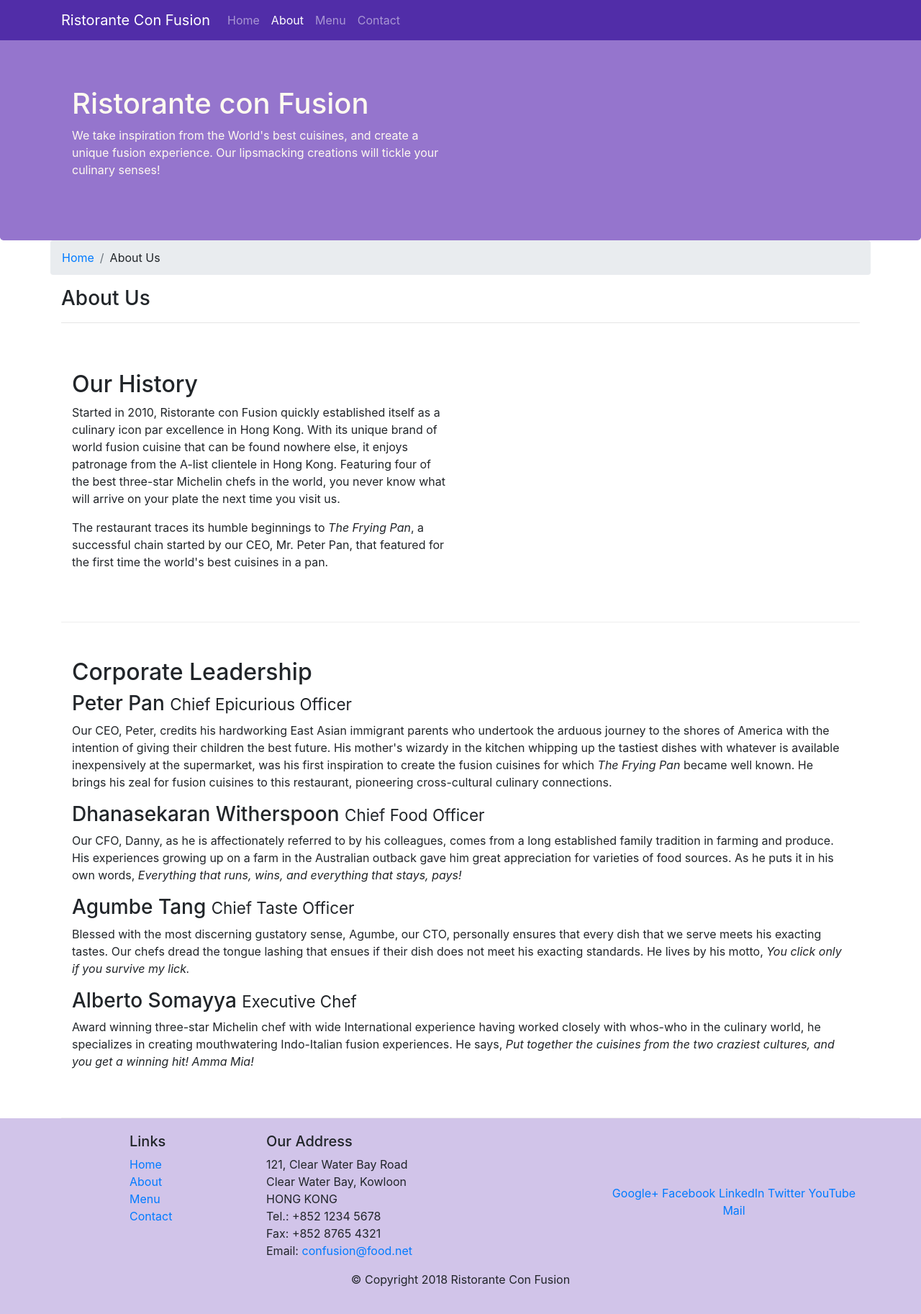
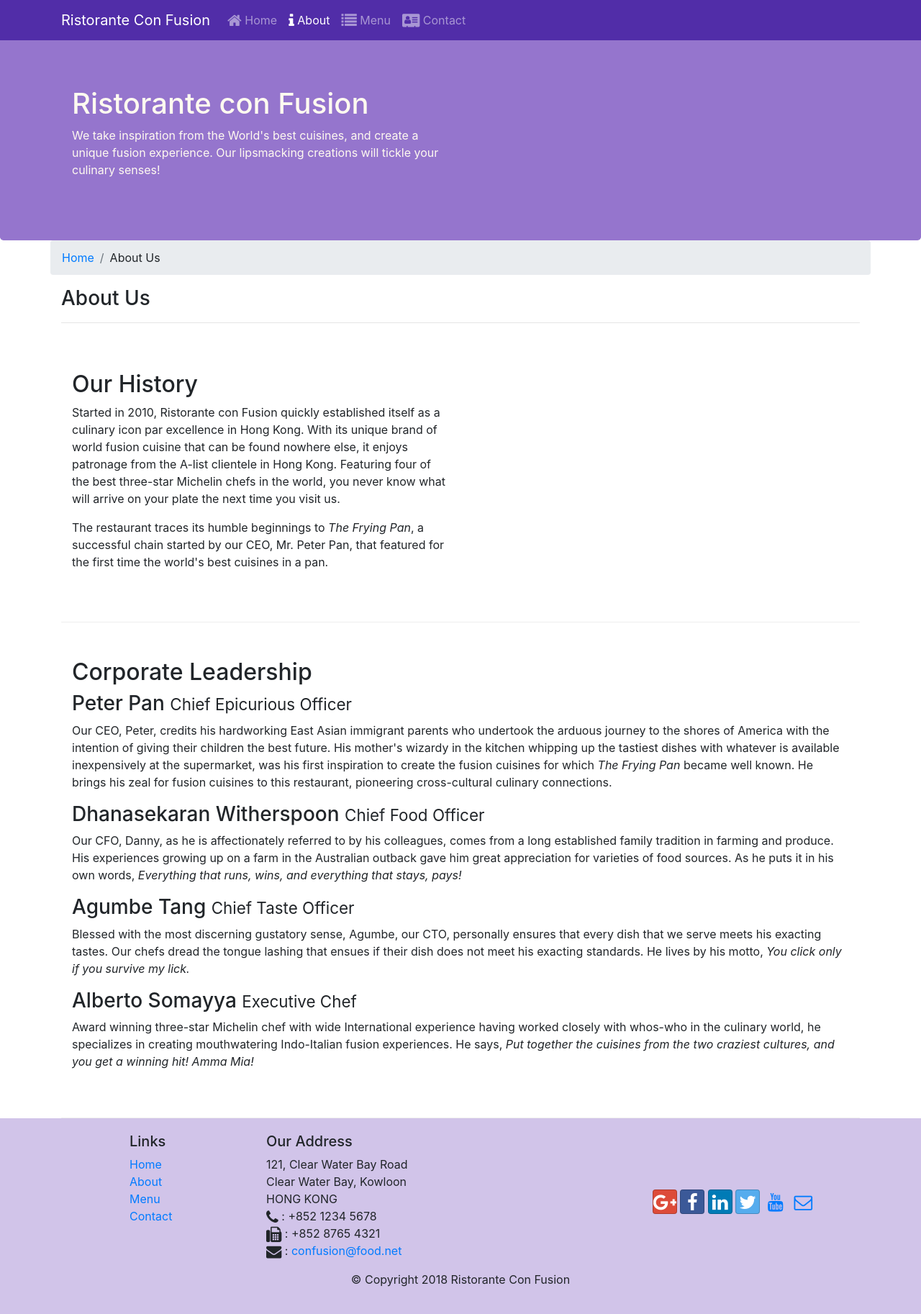
Before and after one commit to Ferayddi/conFusion, a website: page aboutus.html in a window 1280 px wide. Shown: the whole page at 72% size. Drawn offline with nearby package versions, Linux system fonts and the light colour scheme.

Commit message:
Icon fonts

```diff
--- a/aboutus.html
+++ b/aboutus.html
@@ -2,9 +2,17 @@
 <html lang="en">
 
 <head>
+
+    <title>Ristorante Con Fusion: About Us</title>
+
     <meta name="viewport" content="width=device-width, initial-scale=1, shrink-to-fit=no">
-    <title>Ristorante Con Fusion: About Us</title>
+    <meta charset="utf-8">
+    <meta http-equiv="x-ua-compatible" content="ie=edge">
+
+
     <link rel="stylesheet" href="node_modules\bootstrap\dist\css\bootstrap.min.css">
+    <link rel="stylesheet" href="node_modules/font-awesome/css/font-awesome.min.css">
+    <link rel="stylesheet" href="node_modules/bootstrap-social/bootstrap-social.css">
     <link rel="stylesheet" href="css/styles.css">
 
 </head>
@@ -18,10 +26,10 @@
             <a class="navbar-brand" href="#"> Ristorante Con Fusion</a>
             <div class="collapse navbar-collapse" id="Navbar">
                 <ul class="navbar-nav mr-auto">
-                    <li class="nav-item"> <a class="nav-link" href="./index.html">Home</a></li>
-                    <li class="nav-item active"><a class="nav-link" href="#">About</a></li>
-                    <li class="nav-item"><a class="nav-link" href="#">Menu</a></li>
-                    <li class="nav-item"><a class="nav-link" href="#">Contact</a></li>
+                    <li class="nav-item"> <a class="nav-link" href="./index.html"><span class="fa fa-home fa-lg"></span> Home</a></li>
+                    <li class="nav-item active"><a class="nav-link" href="#"><span class="fa fa-info fa-lg"></span> About</a></li>
+                    <li class="nav-item"><a class="nav-link" href="#"><span class="fa fa-list fa-lg"></span> Menu</a></li>
+                    <li class="nav-item"><a class="nav-link" href="#"><span class="fa fa-address-card fa-lg"></span> Contact</a></li>
                 </ul>
             </div>
 
@@ -98,19 +106,19 @@
 		              121, Clear Water Bay Road<br>
 		              Clear Water Bay, Kowloon<br>
 		              HONG KONG<br>
-		              Tel.: +852 1234 5678<br>
-		              Fax: +852 8765 4321<br>
-		              Email: <a href="mailto:confusion@food.net">confusion@food.net</a>
+		              <i class="fa fa-phone fa-lg"></i> : +852 1234 5678<br>
+		              <i class="fa fa-fax fa-lg"></i> : +852 8765 4321<br>
+		              <i class="fa fa-envelope fa-lg"></i> : <a href="mailto:confusion@food.net">confusion@food.net</a>
 		           </address>
                 </div>
                 <div class="col-12 col-sm-4 align-self-center">
                     <div class="text-center">
-                        <a href="http://google.com/+">Google+</a>
-                        <a href="http://www.facebook.com/profile.php?id=">Facebook</a>
-                        <a href="http://www.linkedin.com/in/">LinkedIn</a>
-                        <a href="http://twitter.com/">Twitter</a>
-                        <a href="http://youtube.com/">YouTube</a>
-                        <a href="mailto:">Mail</a>
+                        <a class="btn btn-social-icon btn-google" href="http://google.com/+"><i class="fa fa-google-plus fa-lg"></i></a>
+                        <a class="btn btn-social-icon btn-facebook" href="http://www.facebook.com/profile.php?id="><i class="fa fa-facebook fa-lg"></i></a>
+                        <a class="btn btn-social-icon btn-linkedin" href="http://www.linkedin.com/in/"><i class="fa fa-linkedin fa-lg"></i></a>
+                        <a class="btn btn-social-icon btn-twitter" href="http://twitter.com/"><i class="fa fa-twitter fa-lg"></i></a>
+                        <a class="btn btn-social-icon btn-youtube" href="http://youtube.com/"><i class="fa fa-youtube fa-lg"></i></a>
+                        <a class="btn btn-social-icon" href="mailto:"><i class="fa fa-envelope-o fa-lg"></i></a>
                     </div>
                 </div>
            </div>
--- a/package.json
+++ b/package.json
@@ -15,6 +15,8 @@
   },
   "dependencies": {
     "bootstrap": "^4.0.0",
+    "bootstrap-social": "^5.1.1",
+    "font-awesome": "^4.7.0",
     "jquery": "^3.3.1",
     "popper.js": "^1.12.9"
   }
```
Also changed, not shown: index.html (+15 -13 lines), 1 other file.
